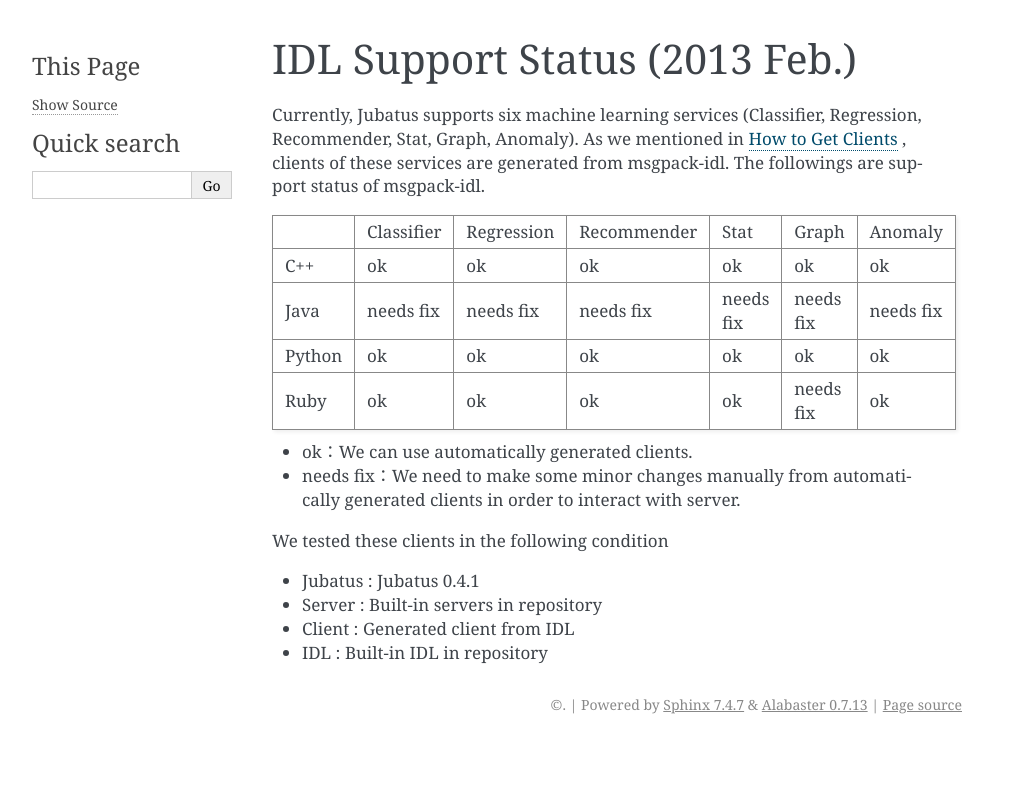
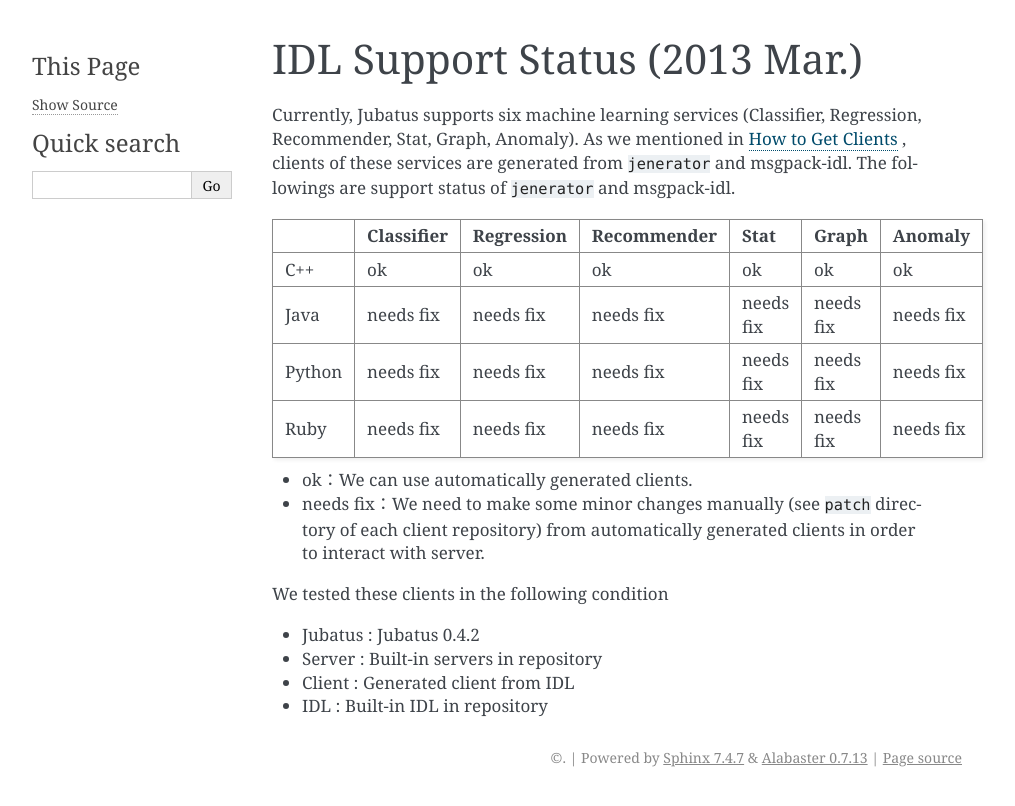
Before and after one commit to jubatus/website, a Sphinx documentation site: the page built from source/en/idl_support.rst, in a window 1280 px wide. Shown: the top 806 px of the page, without its empty margins (148-1163 px from the left). Built offline with Sphinx 7.4.7, drawn with Linux system fonts in a browser that asks for light colours; the version number could not be read and is left out.

Commit message:
update IDL support status for 0.4.2

```diff
--- a/source/en/idl_support.rst
+++ b/source/en/idl_support.rst
@@ -1,29 +1,29 @@
-IDL Support Status (2013 Feb.)
+IDL Support Status (2013 Mar.)
 ------------------------------
 
 Currently, Jubatus supports six machine learning services (Classifier, Regression, Recommender, Stat, Graph, Anomaly).
-As we mentioned in :ref:`how_to_get_clients` , clients of these services are generated from msgpack-idl.
-The followings are support status of msgpack-idl.
+As we mentioned in :ref:`how_to_get_clients` , clients of these services are generated from ``jenerator`` and msgpack-idl.
+The followings are support status of ``jenerator`` and msgpack-idl.
 
-+------------+------------+-------------+--------------+--------------+--------------+--------------+
-|            | Classifier | Regression  | Recommender  | Stat         | Graph        | Anomaly      |
-+------------+------------+-------------+--------------+--------------+--------------+--------------+
-| C++        | ok         | ok          | ok           | ok           | ok           | ok           |
-+------------+------------+-------------+--------------+--------------+--------------+--------------+
-| Java       | needs fix  | needs fix   | needs fix    | needs fix    | needs fix    | needs fix    |
-+------------+------------+-------------+--------------+--------------+--------------+--------------+
-| Python     | ok         | ok          |  ok          | ok           | ok           | ok           |
-+------------+------------+-------------+--------------+--------------+--------------+--------------+
-| Ruby       | ok         | ok          |  ok          | ok           | needs fix    | ok           |
-+------------+------------+-------------+--------------+--------------+--------------+--------------+
++--------+------------+------------+-------------+-----------+-----------+-----------+
+|        | Classifier | Regression | Recommender | Stat      | Graph     | Anomaly   |
++========+============+============+=============+===========+===========+===========+
+| C++    | ok         | ok         | ok          | ok        | ok        | ok        |
++--------+------------+------------+-------------+-----------+-----------+-----------+
+| Java   | needs fix  | needs fix  | needs fix   | needs fix | needs fix | needs fix |
++--------+------------+------------+-------------+-----------+-----------+-----------+
+| Python | needs fix  | needs fix  | needs fix   | needs fix | needs fix | needs fix |
++--------+------------+------------+-------------+-----------+-----------+-----------+
+| Ruby   | needs fix  | needs fix  | needs fix   | needs fix | needs fix | needs fix |
++--------+------------+------------+-------------+-----------+-----------+-----------+
 
 - ok：We can use automatically generated clients.
 
-- needs fix：We need to make some minor changes manually from automatically generated clients in order to interact with server.
+- needs fix：We need to make some minor changes manually (see ``patch`` directory of each client repository) from automatically generated clients in order to interact with server.
 
 We tested these clients in the following condition
 
-- Jubatus : Jubatus 0.4.1
+- Jubatus : Jubatus 0.4.2
 
 - Server : Built-in servers in repository
 
```
Also changed, not shown: source/ja/idl_support.rst (+15 -15 lines).
